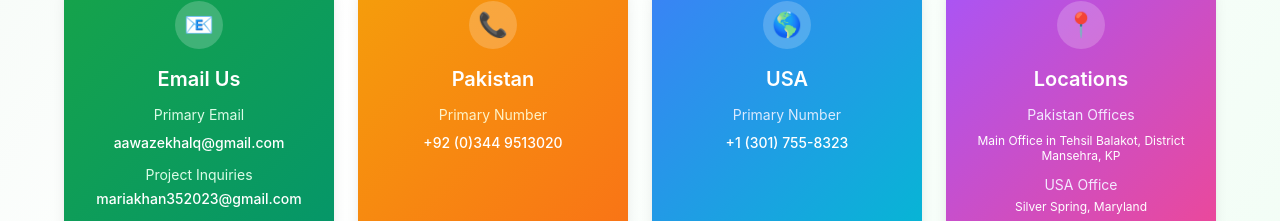
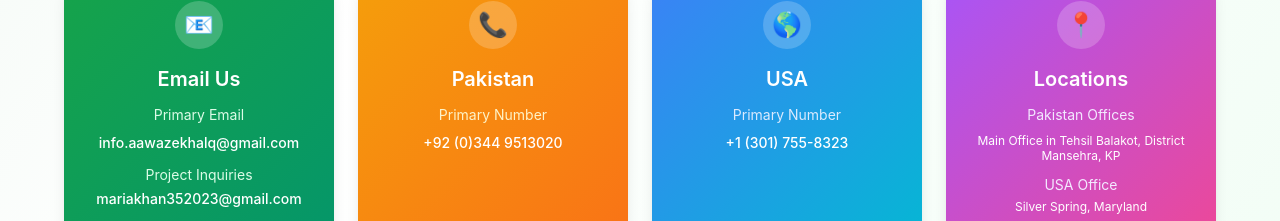
Before and after one commit to ahmednawazqureshi/aawazekhalq_frontend, a Next.js app: page /contact in a window 1280 px wide. Shown: the part 1353-1574 px from the top of the page. Built offline with nearby package versions, Linux system fonts and the light colour scheme.

Commit message:
Update contact.js

```diff
--- a/pages/contact.js
+++ b/pages/contact.js
@@ -170,7 +170,7 @@ export default function Contact() {
                 </div>
                 <h3 className="text-xl font-semibold mb-3">Email Us</h3>
                 <p className="text-green-100 text-sm mb-2">Primary Email</p>
-                <p className="text-white font-medium text-sm">aawazekhalq@gmail.com</p>
+                <p className="text-white font-medium text-sm">info.aawazekhalq@gmail.com</p>
                 <p className="text-green-100 text-sm mt-3 mb-1">Project Inquiries</p>
                 <p className="text-white font-medium text-sm">mariakhan352023@gmail.com</p>
               </div>
```
